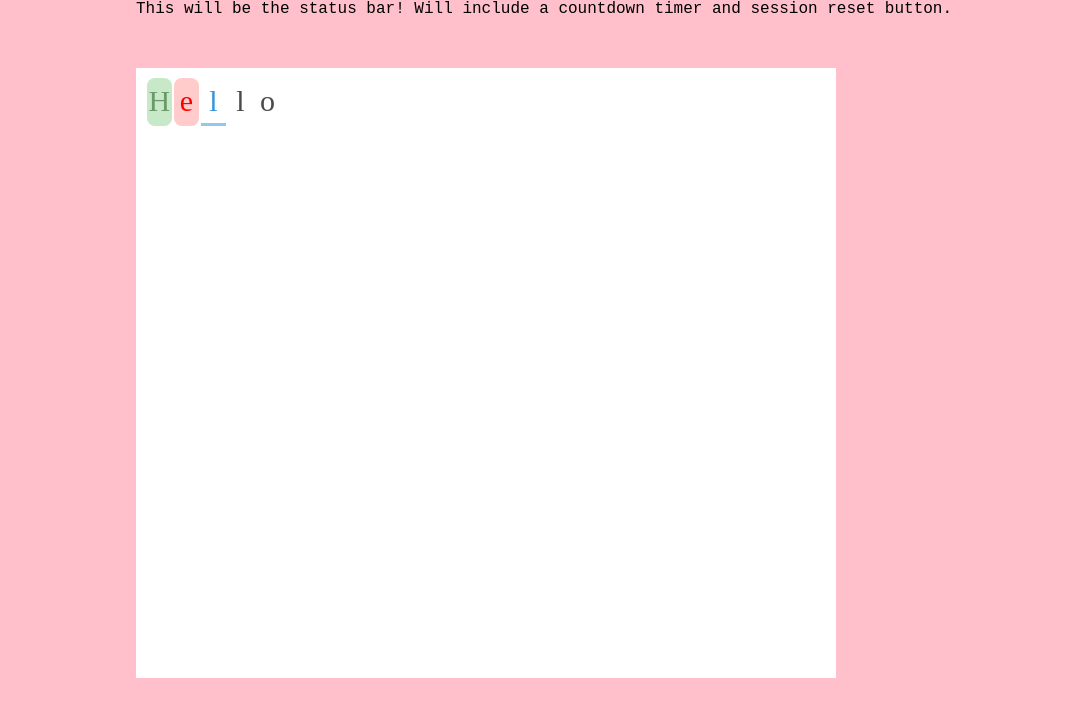
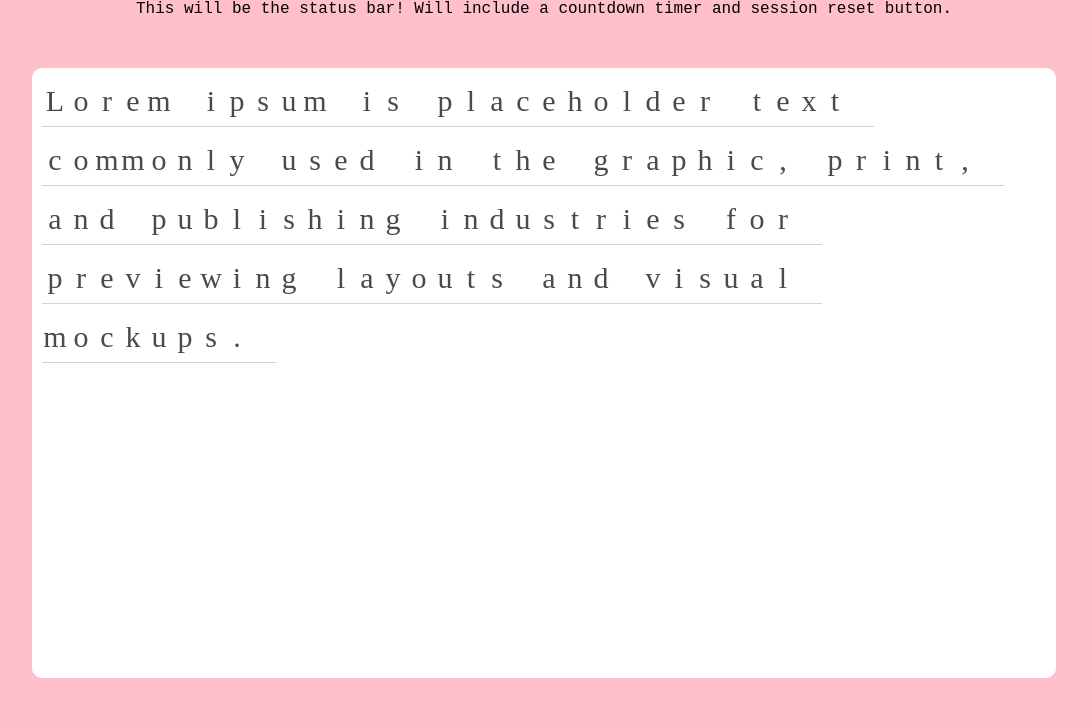
Before and after one commit to brenton-j-andrews/typing_practice_application, a React (Create React App) app: page / in a window 1280 px wide. Shown: the top 716 px of the page, without its empty margins (96-1183 px from the left). Built offline with nearby package versions, Linux system fonts and the light colour scheme; a web font is replaced by a local one.

Commit message:
Typing display styling mostly completed, border between flexwrap needs to be extended later on.

```diff
--- a/src/Pages/Practice/Practice.jsx
+++ b/src/Pages/Practice/Practice.jsx
@@ -8,7 +8,33 @@ import "./practice.css";
 
 const Practice = () => {
 
-  let testString = "The faster you drive, the more fuel you're using. 55 mph is the optimum speed of the highway.";
+  let testString = "Lorem ipsum is placeholder text commonly used in the graphic, print, and publishing industries for previewing layouts and visual mockups.";
+  // let testString = "Lorem ipsum is a silly looking sequence of characters!"
+
+  // Render DOM elements for display from the typing practice string. Use memotization to avoid heavy re-rendering.
+  const renderElementsFromString = () => {
+    let wordsArray = testString.split(" ");
+
+    let content = wordsArray.map((word) => {
+      word += " ";
+      let letters = word.split('');
+
+      return (
+        <div className="screen-word">
+          {letters.map((letter) => {
+            return (
+              <div className="screen-letter">
+                { letter }
+              </div>
+            )
+          })}
+        </div>
+      )
+    })
+
+    return content;
+  }
+
 
   return (
     <div className="practice-page-wrapper">
@@ -20,16 +46,7 @@ const Practice = () => {
 
       <div className="typing-screen-card-wrapper" style={{ marginTop : '50px'}}>
         <div className="screen-card-content">
-
-          <div className="screen-word">
-            <div className="screen-letter letter-correct"> H </div>
-            <div className="screen-letter letter-incorrect"> e </div>
-            <div className="screen-letter is-active"> l </div>
-            <div className="screen-letter"> l </div>
-            <div className="screen-letter"> o </div>
-            <div className="screen-letter">  </div>
-          </div>
-
+          {renderElementsFromString()}
         </div>
       </div>
     </div>
--- a/src/Pages/Practice/practice.css
+++ b/src/Pages/Practice/practice.css
@@ -1,18 +1,32 @@
+.practice-page-wrapper {
+  display: flex;
+  flex-direction: column;
+  align-items: center;
+  width: 100%;
+}
+
 .typing-screen-card-wrapper {
-  width: 700px;
+  width: 80%;
   height: 600px;
   background-color: #fff;
   padding: 5px 0px;
+  border-radius: 10px;
 }
 
 .screen-card-content {
   display: flex;
   flex-wrap: wrap;
+  align-content: baseline;
   margin: 5px 10px;
+  height: 90%;
 }
 
 .screen-word {
   display: flex;
+  min-width: 25px;
+  max-height: 48px;
+  margin-bottom: 10px;
+  border-bottom: 1px solid lightgray;
 }
 
 .screen-letter {
@@ -23,7 +37,7 @@
   min-width: 25px;
   text-align: center;
   border-radius: .5rem;
-  margin: 0px 1px;
+  margin: 0px .5px;
   border-bottom: 3px solid transparent;
   transition: color 2s ease-in-out;
 }
```
